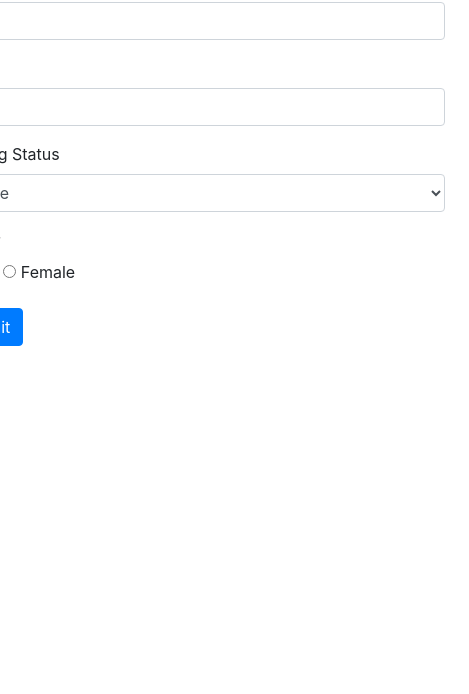
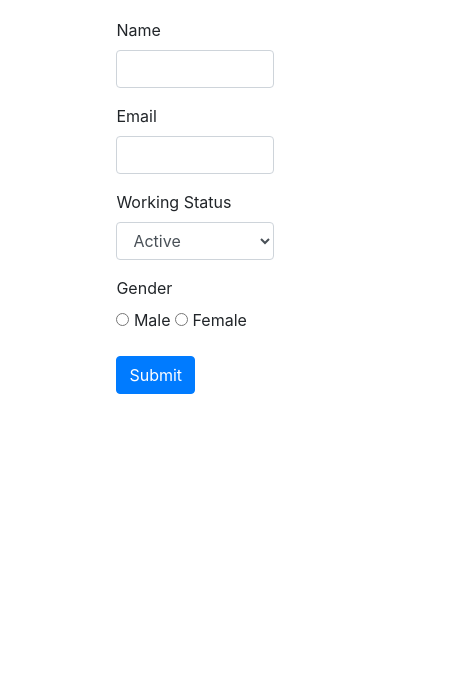
Before and after one commit to rajeshreddyy/Add-User-Form, a plain HTML site: page index.html in a window 390 px wide. Shown: the part 150-844 px from the top of the page, 469 px wide, since content can reach past the window. Drawn offline with nearby package versions, Linux system fonts and the light colour scheme; a web font is replaced by a local one.

Commit message:
responsiveness fix

```diff
--- a/style.css
+++ b/style.css
@@ -2,5 +2,6 @@
 
 .bg-container{
     /* height: 616px; */
-    width: 65vh;
+    width: 60%;
+    max-width: 65vh;
 }
```
